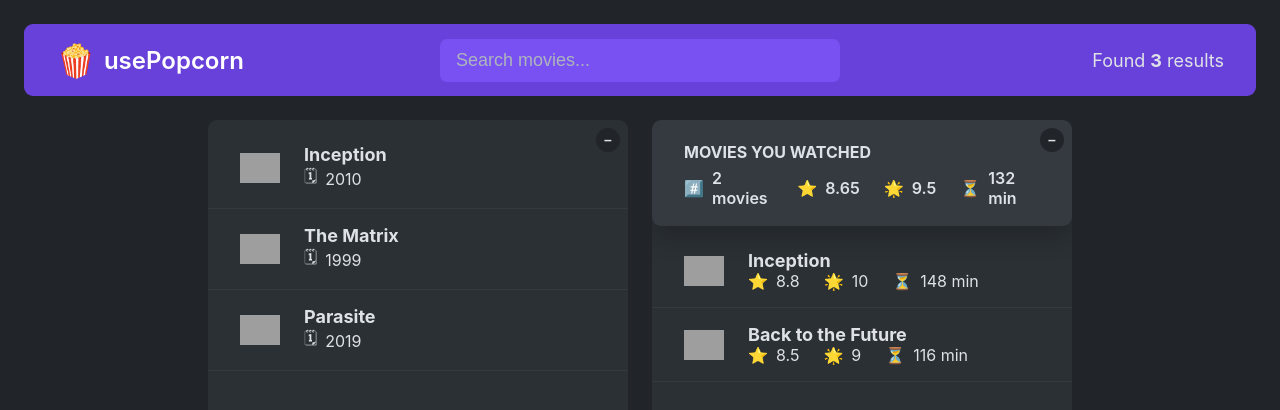
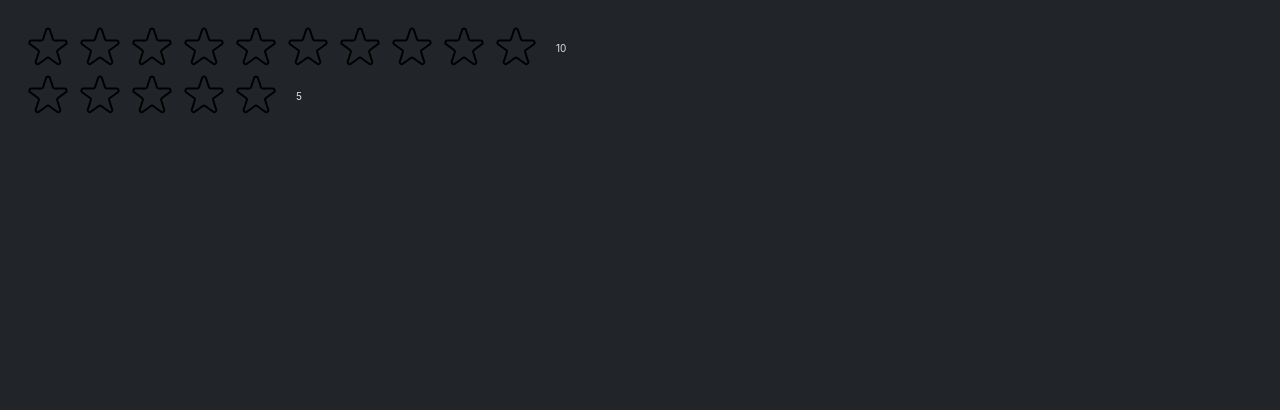
Before and after one commit to SP7TECH/usepopcorn, a React (Create React App) app: page / in a window 1280 px wide. Shown: the top 410 px of the page. Built offline with nearby package versions, Linux system fonts and the light colour scheme; grey boxes are pictures that could not be loaded.

Commit message:
building star component

```diff
--- /dev/null
+++ b/src/StarRating.jsx
@@ -0,0 +1,66 @@
+const containerStyle = {
+  display: "flex",
+  alignItems: "center",
+  gap: "16px",
+};
+
+const starContainerStyle = {
+  display: "flex",
+  gap: "4px",
+};
+
+const textStyle = {
+  lineHeight: "1",
+  margin: "0",
+};
+
+const starStyle = {
+  height: "48px",
+  width: "48px",
+};
+
+const StarRating = ({ maxRating = 5 }) => {
+  return (
+    <div style={containerStyle}>
+      <div style={starContainerStyle}>
+        {Array.from({ length: maxRating }, (_, i) => (
+          <Star />
+        ))}
+      </div>
+      <p style={textStyle}>{maxRating}</p>
+    </div>
+  );
+};
+
+function Star({ isFull }) {
+  return (
+    <span style={starStyle}>
+      {isFull ? (
+        <svg
+          xmlns="http://www.w3.org/2000/svg"
+          viewBox="0 0 20 20"
+          fill="#000"
+          stroke="#000"
+        >
+          <path d="M9.049 2.927c.3-.921 1.603-.921 1.902 0l1.07 3.292a1 1 0 00.95.69h3.462c.969 0 1.371 1.24.588 1.81l-2.8 2.034a1 1 0 00-.364 1.118l1.07 3.292c.3.921-.755 1.688-1.54 1.118l-2.8-2.034a1 1 0 00-1.175 0l-2.8 2.034c-.784.57-1.838-.197-1.539-1.118l1.07-3.292a1 1 0 00-.364-1.118L2.98 8.72c-.783-.57-.38-1.81.588-1.81h3.461a1 1 0 00.951-.69l1.07-3.292z" />
+        </svg>
+      ) : (
+        <svg
+          xmlns="http://www.w3.org/2000/svg"
+          fill="none"
+          viewBox="0 0 24 24"
+          stroke="#000"
+        >
+          <path
+            strokeLinecap="round"
+            strokeLinejoin="round"
+            strokeWidth="{2}"
+            d="M11.049 2.927c.3-.921 1.603-.921 1.902 0l1.519 4.674a1 1 0 00.95.69h4.915c.969 0 1.371 1.24.588 1.81l-3.976 2.888a1 1 0 00-.363 1.118l1.518 4.674c.3.922-.755 1.688-1.538 1.118l-3.976-2.888a1 1 0 00-1.176 0l-3.976 2.888c-.783.57-1.838-.197-1.538-1.118l1.518-4.674a1 1 0 00-.363-1.118l-3.976-2.888c-.784-.57-.38-1.81.588-1.81h4.914a1 1 0 00.951-.69l1.519-4.674z"
+          />
+        </svg>
+      )}
+    </span>
+  );
+}
+
+export default StarRating;
--- a/src/index.js
+++ b/src/index.js
@@ -2,10 +2,13 @@ import React from "react";
 import ReactDOM from "react-dom/client";
 import "./index.css";
 import App from "./App";
+import StarRating from "./StarRating";
 
 const root = ReactDOM.createRoot(document.getElementById("root"));
 root.render(
   <React.StrictMode>
-    <App />
+    {/* <App /> */}
+    <StarRating maxRating={10} />
+    <StarRating maxRating={5} />
   </React.StrictMode>
 );
```
Also changed, not shown: src/index.css (+0 -33 lines), src/App.jsx (renamed from src/App.js).
